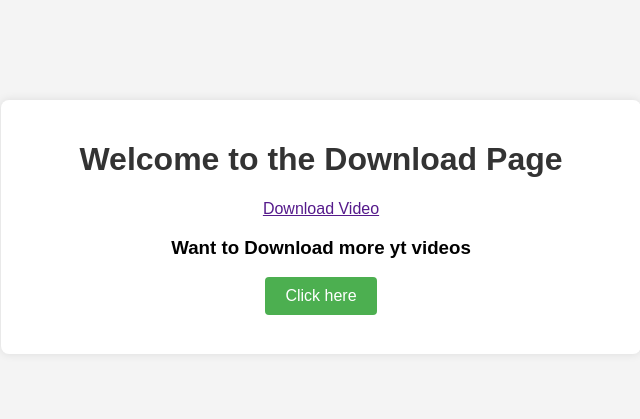
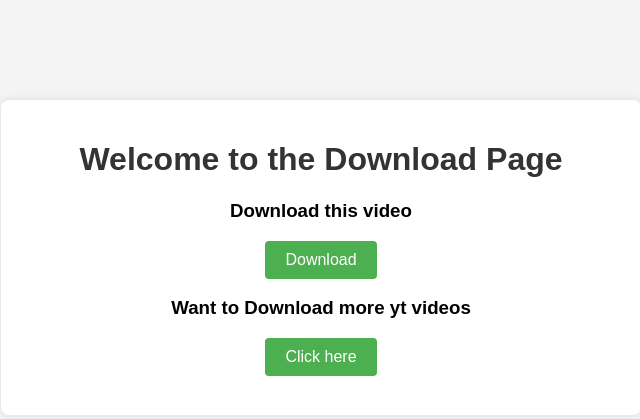
Before and after one commit to sunil14701/cron_tab, a Flask app: template yt_download/app/templates/end.html in a window 1280 px wide. Shown: the top 419 px of the page, without its empty margins (319-959 px from the left). Run offline with Flask 3, Linux system fonts and the light colour scheme; the template is opened without the code that fills it, so the values that code supplies are empty.

Commit message:
added download from local func

```diff
--- a/yt_download/app/app.py
+++ b/yt_download/app/app.py
@@ -1,5 +1,5 @@
 import shutil
-from flask import Flask, render_template, request, jsonify
+from flask import Flask, render_template, request, jsonify, url_for, redirect, send_from_directory
 import subprocess
 import os
 
@@ -7,10 +7,9 @@ app = Flask(__name__)
 
 template_folder = os.path.abspath(os.path.join(os.path.dirname(__file__), 'templates'))
 app = Flask(__name__, template_folder=template_folder)
+download_folder = "./yt_videos"
 
-download_folder = "./yt_videos"
 def empty_folder():
-
     file = os.listdir(download_folder)
     if(file):
         os.remove(os.path.join(download_folder, file[0]))
@@ -25,20 +24,22 @@ def run_script():
     user_input = request.form.get('userInput')
     print(user_input)
     try:
-        # Run the Python script with user input
-
         process = subprocess.Popen(['python', 'yt_download.py', f"{user_input}"], stdout=subprocess.PIPE, stderr=subprocess.PIPE)
         output, error = process.communicate()
         if process.returncode == 0:
-            file = os.listdir(download_folder)
-            if(file):
-                vid = file[0]
-                path = os.path.join("../yt_videos", vid)
-            return render_template('end.html', message='Script is completed successfully.',path=path)
+            return render_template('end.html')
         else:
             return render_template('end.html', error=f'Script failed with error: {error.decode("utf-8")}')
     except Exception as e:
         return render_template('end.html', error=str(e))
 
+@app.route('/download')
+def download():
+    file = os.listdir(download_folder)
+    if file:
+        return send_from_directory(download_folder, file[0], as_attachment=True)
+    else:
+        return "No files found in the folder."
+
 if __name__ == '__main__':
     app.run(debug=True, port=5000)
--- a/yt_download/app/templates/end.html
+++ b/yt_download/app/templates/end.html
@@ -51,24 +51,18 @@
 
     <div class="container">
         <h1>Welcome to the Download Page</h1>
-        {{path}}
-        <!-- <a href= '{{path}}' download="{{path}}">
-            <button>Download File</button>
-        </a> -->
-
-        <a id="downloadLink" href="#" download="desired_filename.mp4">Download Video</a>
-
+        <h3>Download this video <a href="/download">
+                <p><button> Download</button></p>
+            </a>
+        </h3>
 
         <h3>Want to Download more yt videos <a href="/">
                 <p><button> Click here</button></p>
-            </a></h3>
+            </a>
+        </h3>
         </p>
     </div>
 
-        <script>
-            // Update the href attribute with the correct path to your video file
-            document.getElementById('downloadLink').href = '{{path}}';
-        </script>
 </body>
 
 </html>
--- a/yt_download/app/templates/index.html
+++ b/yt_download/app/templates/index.html
@@ -15,7 +15,7 @@
 
         header {
             background-color: #333;
-            color: #fff;
+            color: #bdb9b9;
             text-align: center;
             padding: 1em 0;
         }
```
Also changed, not shown: 1 other file.
